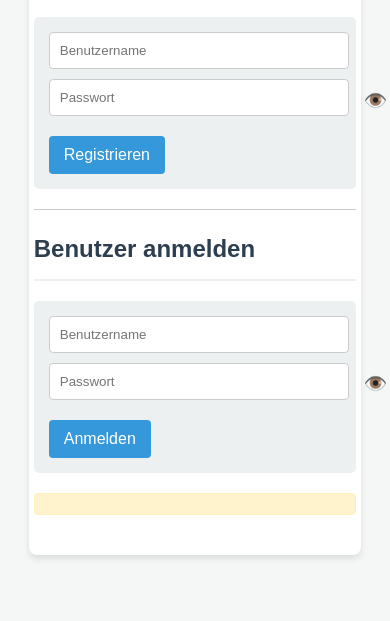
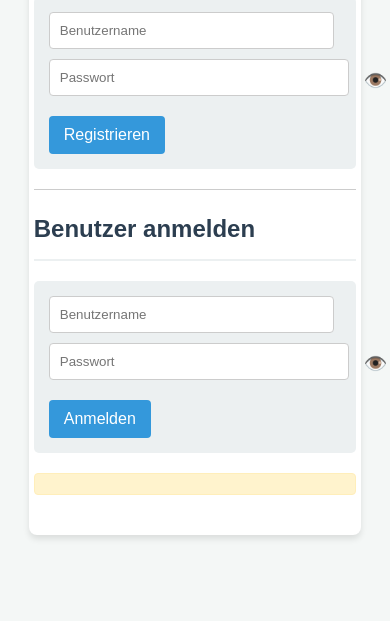
Before and after one commit to blumekonstantin11/safespeak-frontend-web, a website: page www/index.html in a window 390 px wide. Shown: the part 223-844 px from the top of the page. Drawn offline with Linux system fonts and the light colour scheme.

Commit message:
Design-Fix V12: Container-Padding und Input-Breiten für mobile Ansicht optimiert.

```diff
--- a/www/index.html
+++ b/www/index.html
@@ -20,7 +20,7 @@
             max-width: 600px; /* Schränkt die Größe auf großen Bildschirmen ein */
             margin: 0 auto;
             background: #fff;
-            padding: 60px 5px 20px 5px; /* Reduzierter horizontaler Rand für Handys */
+            padding: 40px 5px 20px 5px; /* Reduzierter horizontaler Rand für Handys */
             box-sizing: border-box;
 
             border-radius: 8px;
@@ -44,7 +44,7 @@
         input[type="password"],
         input[type="number"],
         textarea {
-            width: 95%;
+            width: 90%;
             padding: 10px;
             margin-bottom: 10px;
             border: 1px solid #ccc;
```
